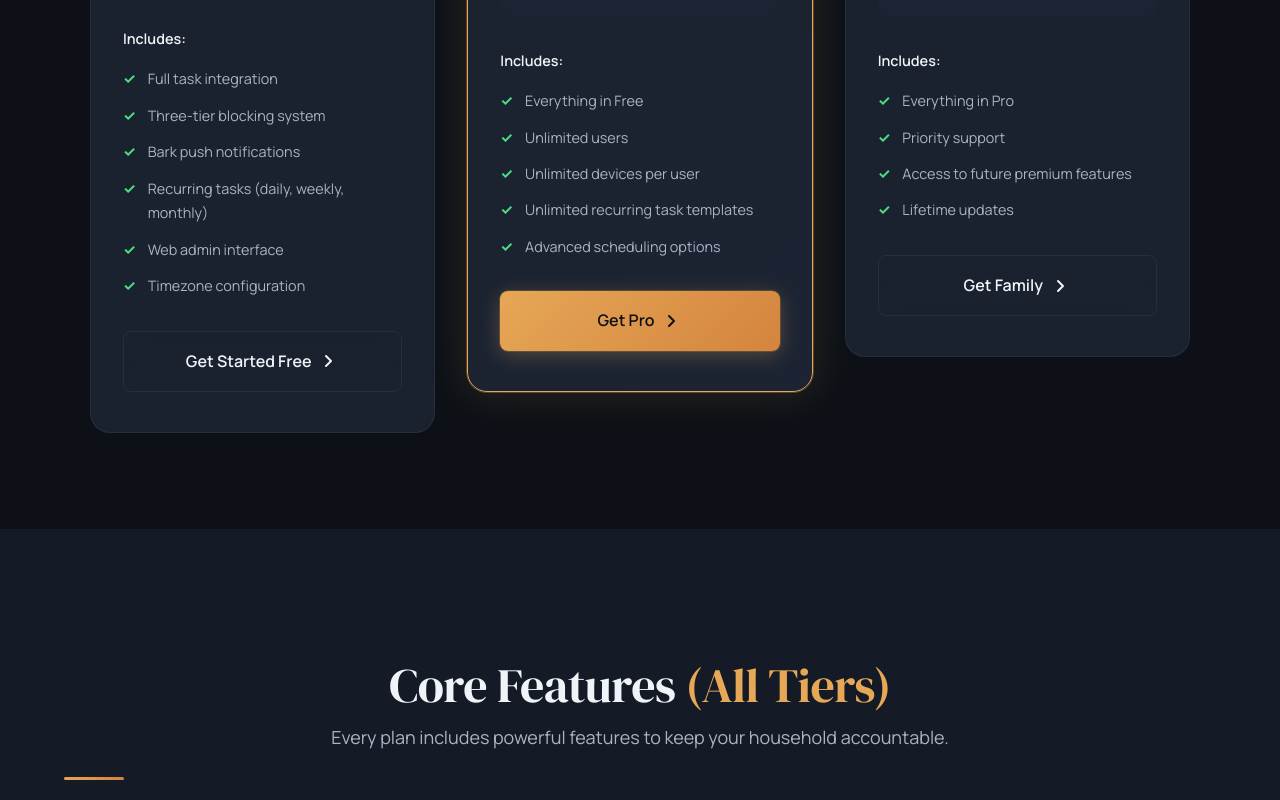
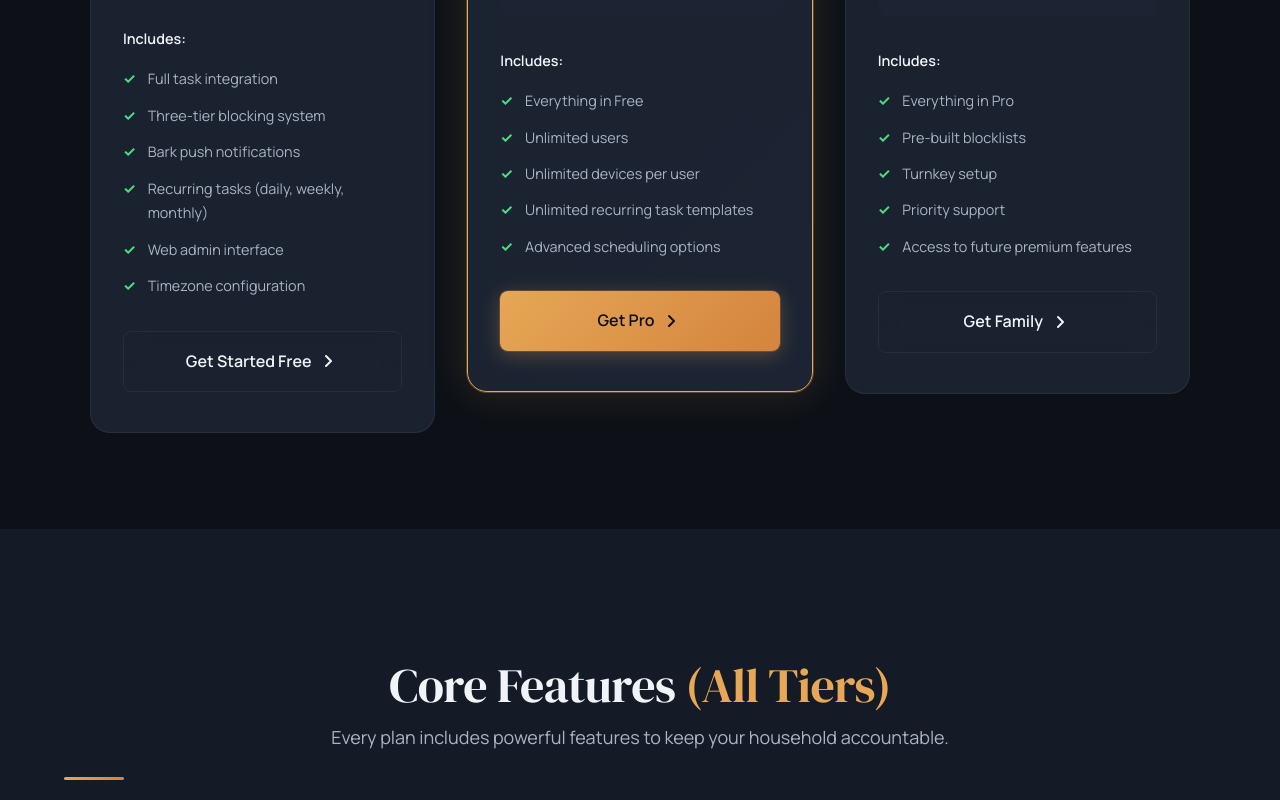
Before and after one commit to csmith6611/tasklock-landing, a React (Vite) app: page /pricing in a window 1280 px wide. Shown: the part 920-1720 px from the top of the page. Built offline with nearby package versions, Linux system fonts and the light colour scheme.

Commit message:
change copy on the pricing page

```diff
--- a/src/pages/Pricing.tsx
+++ b/src/pages/Pricing.tsx
@@ -116,9 +116,10 @@ const pricingTiers: PricingTier[] = [
     ],
     features: [
       "Everything in Pro",
+      "Pre-built blocklists",
+      "Turnkey setup",
       "Priority support",
       "Access to future premium features",
-      "Lifetime updates",
     ],
     badge: "Best Value",
   },
@@ -153,6 +154,8 @@ const comparisonData: ComparisonRow[] = [
   { feature: "Timezone support", free: true, pro: true, family: true },
   { feature: "Web admin UI", free: true, pro: true, family: true },
   { feature: "Advanced scheduling", free: false, pro: true, family: true },
+  { feature: "Pre-built blocklists", free: false, pro: false, family: true },
+  { feature: "Turnkey setup", free: false, pro: false, family: true },
   { feature: "Priority support", free: false, pro: false, family: true },
   { feature: "Future premium features", free: false, pro: false, family: true },
 ];
```
